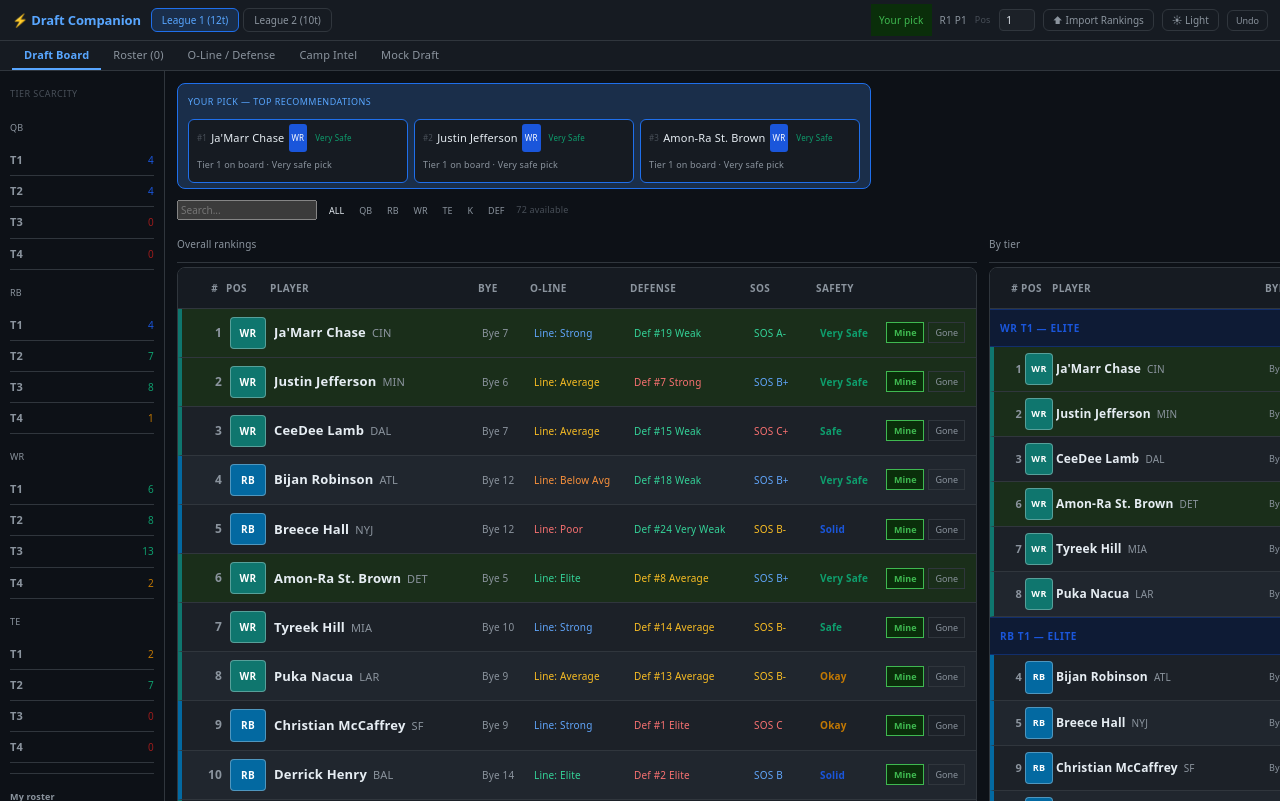
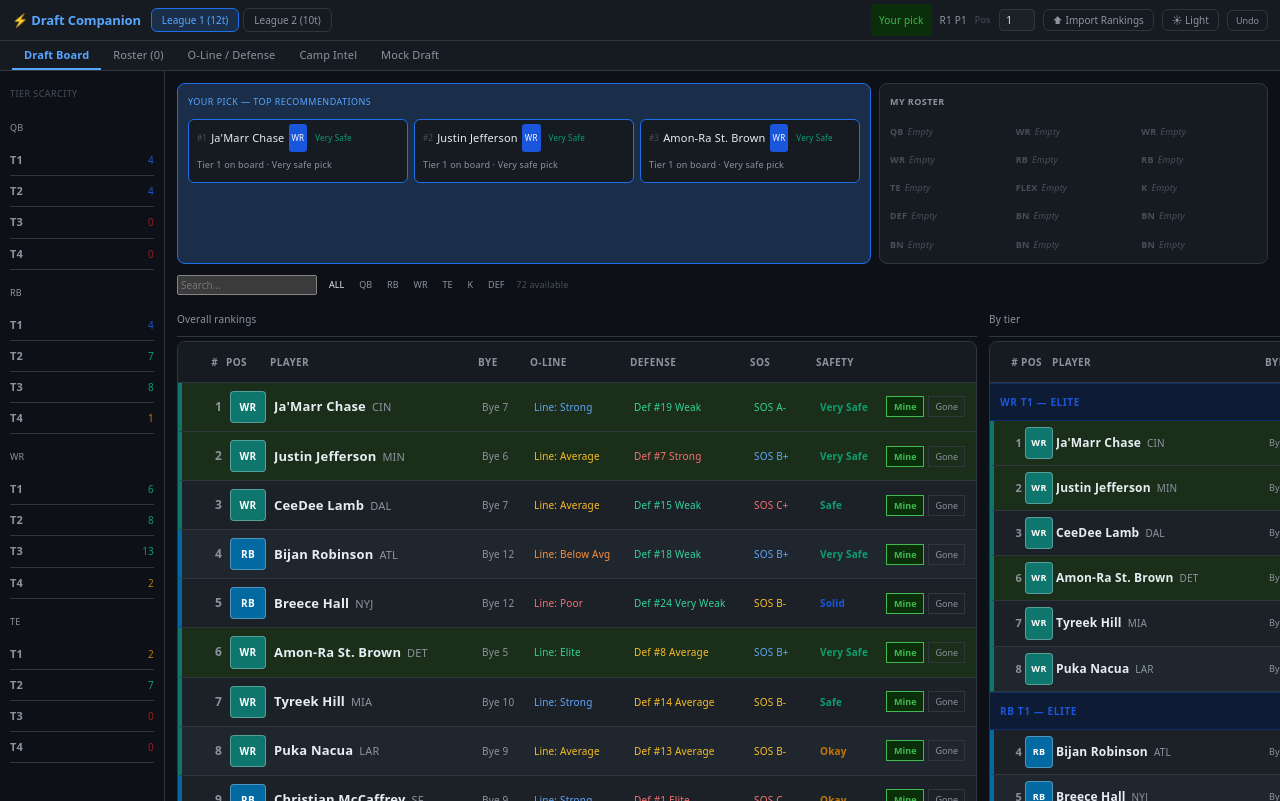
Before and after one commit to Parth33/fantasy-draft-server, a React (Vite) app in the folder fantasy-draft-companion/: page / in a window 1280 px wide. Built offline with nearby package versions, Linux system fonts and the light colour scheme.

Commit message:
move roster panel next to rec cards for better use of space

```diff
--- a/fantasy-draft-companion/src/App.jsx
+++ b/fantasy-draft-companion/src/App.jsx
@@ -874,28 +874,6 @@ export default function App() {
             </div>
           ))}
 
-          {/* Quick position summary */}
-          <div style={{marginTop:10,paddingTop:10,borderTop:"0.5px solid var(--border)"}}>
-            <div style={{fontSize:9,fontWeight:600,color:"var(--text-secondary)",marginBottom:6}}>My roster</div>
-            {["QB","RB","RB","WR","WR","WR","TE","FLEX","K","DEF"].map((slot,i)=>{
-              const filled = roster.filter(p=>{
-                if(slot==="FLEX") return (p.pos==="RB"||p.pos==="WR"||p.pos==="TE")&&roster.filter(r=>r.pos===p.pos).indexOf(p)>=[2,3,1]["RB","WR","TE"].indexOf(p.pos);
-                return p.pos===slot;
-              });
-              const hasFilled = roster.length > i;
-              return null;
-            })}
-            {["QB","RB","WR","TE","K","DEF"].map(pos=>{
-              const have = roster.filter(p=>p.pos===pos).length;
-              const need = pos==="WR"?3:pos==="RB"?2:1;
-              return (
-                <div key={pos} style={{display:"flex",justifyContent:"space-between",padding:"2px 0",fontSize:9}}>
-                  <span style={{color:"var(--text-secondary)",fontWeight:500}}>{pos}</span>
-                  <span style={{color:have>=need?"#0e9f6e":"var(--text-secondary)",fontWeight:600}}>{have}/{need}</span>
-                </div>
-              );
-            })}
-          </div>
         </div>
 
         {/* MAIN CONTENT */}
@@ -903,9 +881,10 @@ export default function App() {
 
           {activeTab==="board"&&(
             <>
-              {/* Recs bar */}
+              {/* Recs bar + inline roster panel */}
+              <div style={{marginBottom:8,display:"flex",gap:8,alignItems:"stretch"}}>
                 {isMyTurn&&recs.length>0&&(
-                <div style={{marginBottom:8,background:"var(--bg-accent-soft)",border:`1px solid var(--border-accent)`,borderRadius:8,padding:"5px 10px",width:"fit-content",maxWidth:"100%"}}>
+                  <div style={{background:"var(--bg-accent-soft)",border:`1px solid var(--border-accent)`,borderRadius:8,padding:"5px 10px",width:"fit-content",flexShrink:0}}>
                     <div style={{fontSize:9,fontWeight:500,color:"var(--text-accent)",marginBottom:4,textTransform:"uppercase",letterSpacing:"0.05em"}}>Your pick — top recommendations</div>
                     <div style={{display:"inline-flex",gap:6,flexWrap:"nowrap"}}>
                       {recs.map((p,i)=>(
@@ -923,6 +902,23 @@ export default function App() {
                     </div>
                   </div>
                 )}
+
+                {/* My roster — compact panel filling remaining width */}
+                <div style={{flex:1,minWidth:0,background:"var(--bg-card)",border:`1px solid var(--border)`,borderRadius:8,padding:"5px 10px"}}>
+                  <div style={{fontSize:9,fontWeight:600,color:"var(--text-secondary)",marginBottom:4,textTransform:"uppercase",letterSpacing:"0.05em"}}>My roster</div>
+                  <div style={{display:"grid",gridTemplateColumns:"repeat(auto-fill,minmax(90px,1fr))",gap:"2px 10px"}}>
+                    {ROSTER_SLOTS.map((slot,i)=>{
+                      const p=roster[i];
+                      return (
+                        <div key={i} style={{display:"flex",alignItems:"center",gap:4,fontSize:9,overflow:"hidden",whiteSpace:"nowrap"}}>
+                          <span style={{color:"var(--text-muted)",fontWeight:600,flexShrink:0}}>{slot}</span>
+                          <span style={{overflow:"hidden",textOverflow:"ellipsis",color:p?"var(--text-primary)":"var(--text-muted)",fontStyle:p?"normal":"italic"}}>{p?p.name:"Empty"}</span>
+                        </div>
+                      );
+                    })}
+                  </div>
+                </div>
+              </div>
 
               {/* Filters */}
               <div style={{display:"flex",gap:6,marginBottom:8,alignItems:"center",flexWrap:"wrap"}}>
```
Lines whose indentation alone changed are shown as unchanged.
